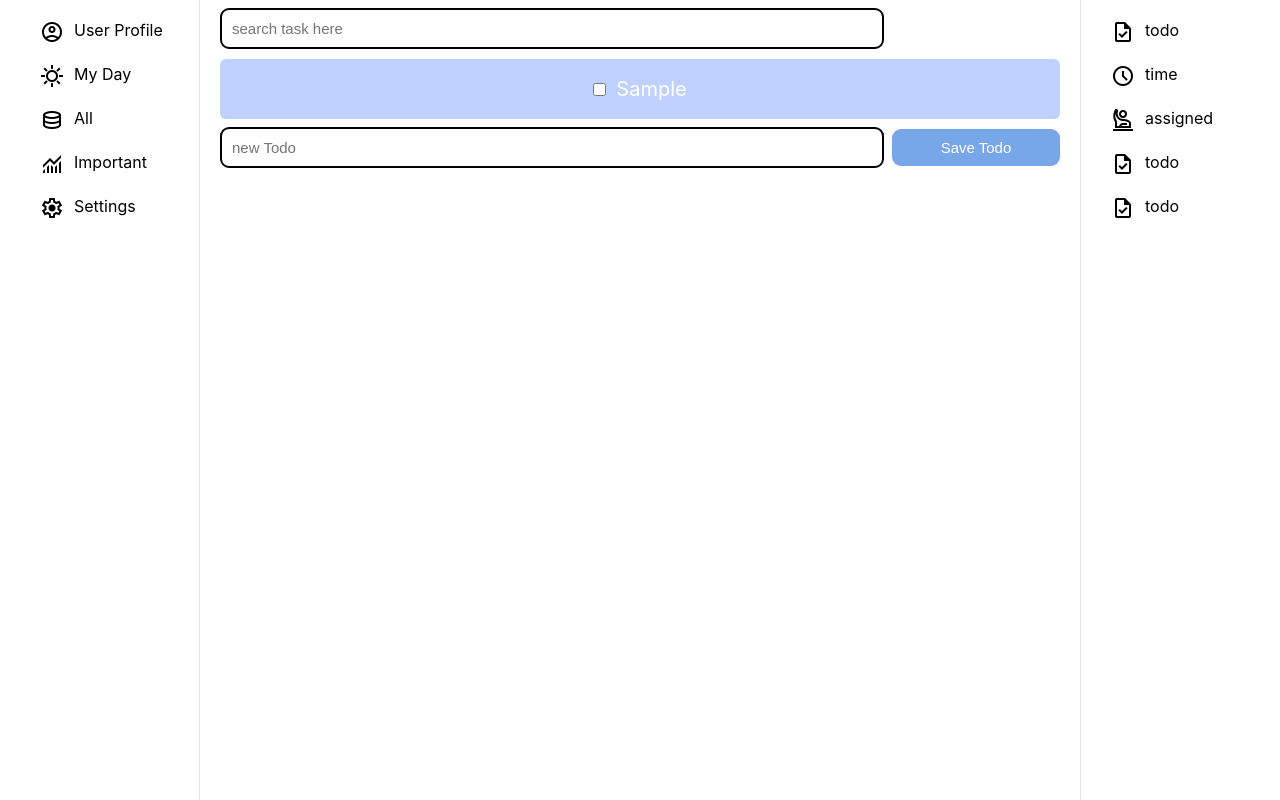
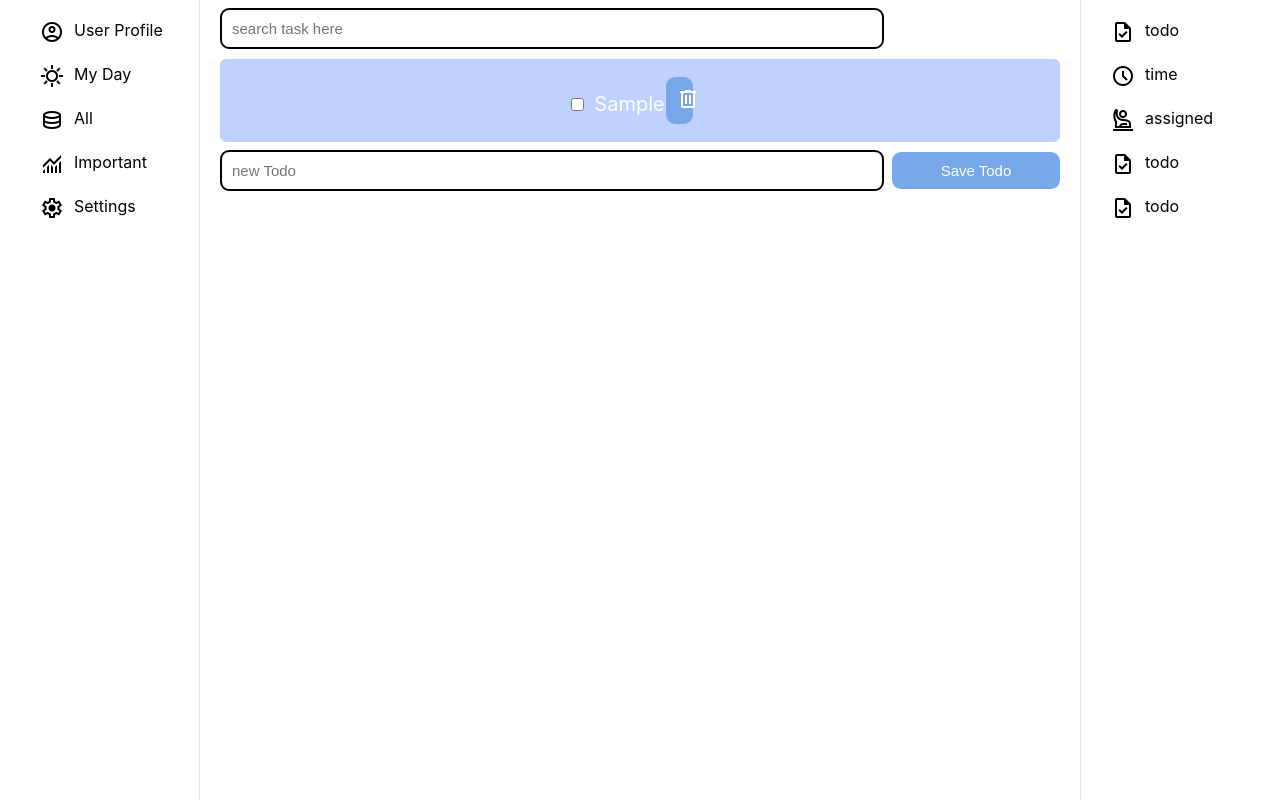
Before and after one commit to DE101/My-Todo, a React (Create React App) app: page /All in a window 1280 px wide. Both pictures are taken after typing "Sample" into the empty fields and a click on the button "Save Todo". Built offline with nearby package versions, Linux system fonts and the light colour scheme.

Commit message:
added delete

```diff
--- a/src/Todo.js
+++ b/src/Todo.js
@@ -1,7 +1,8 @@
 import React from "react";
 import "./App.css";
 
-function Todo ({ item, iterationKey, toggle}) {
+
+function Todo ({ item, iterationKey, toggle, remove}) {
     return (
                 <li className={item.done ? "done" : ""} key={iterationKey}>
                 <input
@@ -12,6 +13,8 @@ function Todo ({ item, iterationKey, toggle}) {
                     toggle(iterationKey);
                 }} />
                 {item.todoText}
+                <button onClick={() => {
+                    remove(iterationKey)}}><span className="material-symbols-outlined icon">delete</span></button>
                 </li>
             );
 }
--- a/src/TodoList.js
+++ b/src/TodoList.js
@@ -2,13 +2,13 @@ import React from "react";
 import "./App.css";
 import Todo from "./Todo";
 
-function TodoList({ ItemList, toggleTodo }) {
+function TodoList({ ItemList, toggleTodo, removeTodo }) {
 
   return (
     <div className="saveContainer">
       <ul>
         {ItemList.map((todo, index) => (
-          <Todo item={todo} iterationKey={index} toggle={toggleTodo} />
+          <Todo item={todo} iterationKey={index} toggle={toggleTodo} remove={removeTodo} />
         ))}
       </ul>
     </div>
--- a/src/TodoMaker.js
+++ b/src/TodoMaker.js
@@ -13,6 +13,11 @@ function TodoMaker() {
     const newTodo = [...todos, { todoText, done: false }];
     setTodos(newTodo);
     newTodoText.current.value = '';
+  }
+
+  function handleDelete(index) {
+    const newTodos = todos.filter((todo) => todo.index !== index);
+    setTodos(newTodos);
   }
 
   function handleToggle(index) {
@@ -33,11 +38,17 @@ function TodoMaker() {
     return () => {
       document.removeEventListener('keydown', keyDownHandler);
     };
+
+
   })
+
+  useEffect (()=> {
+    localStorage.setItem('lists', JSON.stringify(todos));
+  }, [todos])
 
   return (
     <div>
-      <TodoList ItemList={todos} toggleTodo={handleToggle} />
+      <TodoList ItemList={todos} toggleTodo={handleToggle} removeTodo={handleDelete} />
       <input
         className="inputText"
         ref={newTodoText}
```
